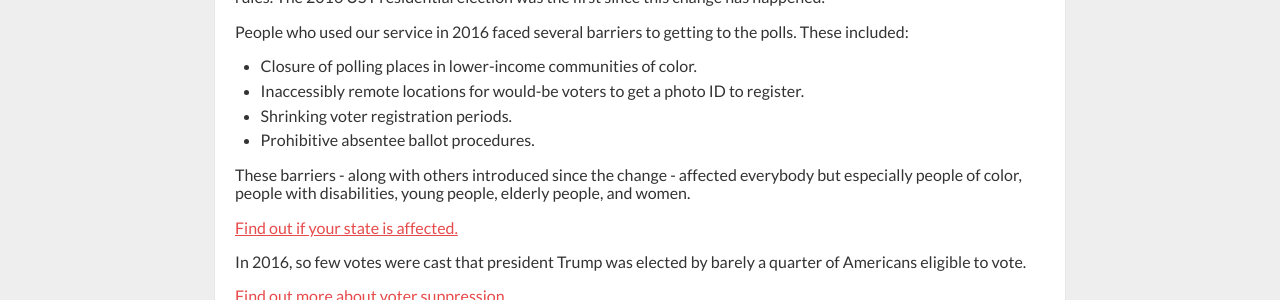
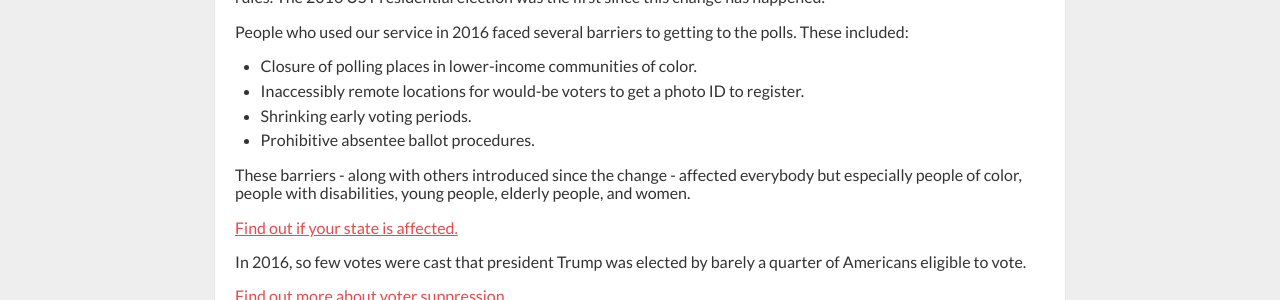
Before and after one commit to voteamerica/voteamerica.github.io, a Jekyll site: the page built from pages/story.html, in a window 1280 px wide. Shown: the part 328-628 px from the top of the page. Built offline with Jekyll 4.4.1, drawn with Linux system fonts in a browser that asks for light colours; nearby versions of some CDN libraries; comment, search, counter and statistics services are not loaded.

Commit message:
feat: change "Shrinking voter registration periods" to "Shrinking early voting periods"

```diff
--- a/pages/story.html
+++ b/pages/story.html
@@ -15,7 +15,7 @@ title: Our Story
                 <ul>
                     <li>Closure of polling places in lower-income communities of color.</li>
                     <li>Inaccessibly remote locations for would-be voters to get a photo ID to register.</li>
-                    <li>Shrinking voter registration periods.</li>
+                    <li>Shrinking early voting periods.</li>
                     <li>Prohibitive absentee ballot procedures.</li>
                 </ul>
                 <p>These barriers - along with others introduced since the change - affected everybody but especially people of color, people with disabilities, young people, elderly people, and women.</p>
```
